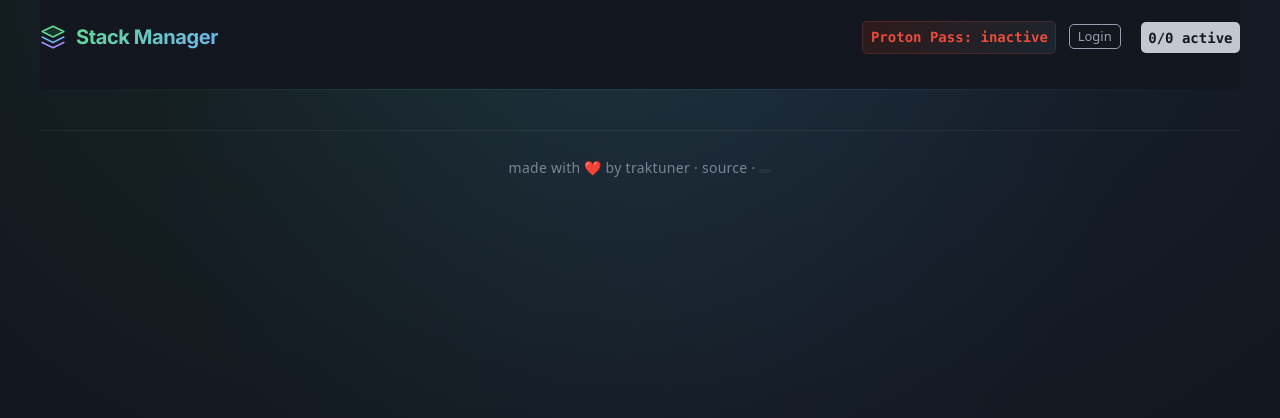
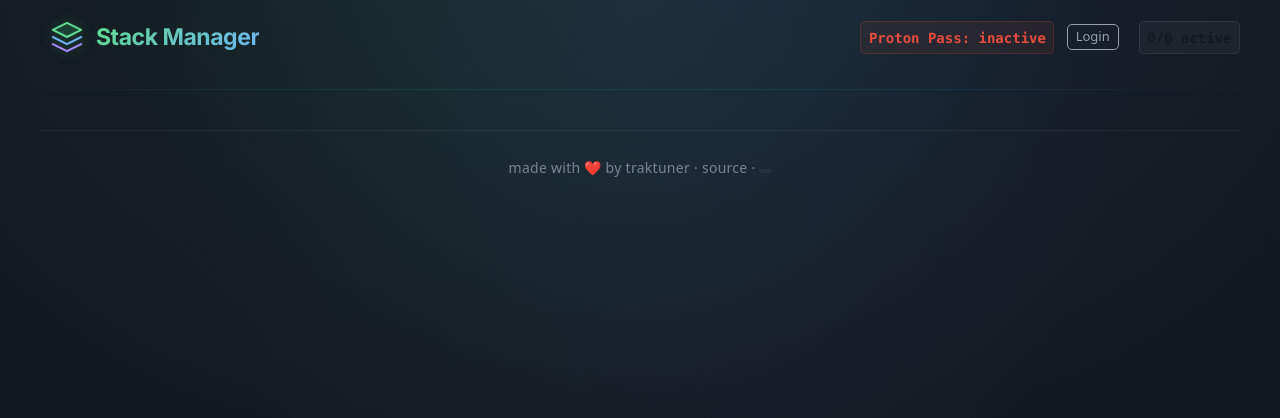
Before and after one commit to traktuner/stack-manager, a FastAPI app: template app/templates/base.html in a window 1280 px wide. Shown: the top 418 px of the page. Run offline with FastAPI, Linux system fonts and the light colour scheme; the template is opened without the code that fills it, so the values that code supplies are empty; some libraries are stand-ins or nearby versions.

Commit message:
fix UI bugs, fix log viewer

```diff
--- a/app/static/style.css
+++ b/app/static/style.css
@@ -15,15 +15,26 @@ main.container-fluid {
     padding: 0 1rem;
 }
 
-/* Nav accent */
+/* Nav — transparent, fades into background */
 header nav {
-    border-bottom: 1px solid transparent;
-    background-image: linear-gradient(var(--pico-background-color), var(--pico-background-color)),
-                      linear-gradient(90deg, transparent 5%, rgba(46, 204, 113, 0.15) 30%, rgba(52, 152, 219, 0.15) 70%, transparent 95%);
-    background-origin: padding-box, border-box;
-    background-clip: padding-box, border-box;
+    background: transparent;
+    border-bottom: none;
     padding-bottom: 0.75rem;
     margin-bottom: 0.5rem;
+}
+
+header {
+    position: relative;
+}
+
+header::after {
+    content: "";
+    position: absolute;
+    bottom: 0;
+    left: -2rem;
+    right: -2rem;
+    height: 1px;
+    background: linear-gradient(90deg, transparent 0%, rgba(46, 204, 113, 0.15) 25%, rgba(52, 152, 219, 0.15) 75%, transparent 100%);
 }
 
 /* Stack grid layout */
@@ -438,16 +449,18 @@ header nav {
 /* Header badges */
 nav kbd {
     font-size: 0.7rem;
+    background: rgba(255, 255, 255, 0.04);
+    border: 1px solid rgba(255, 255, 255, 0.08);
 }
 
 #pass-badge.pass-ok {
-    background: linear-gradient(135deg, #1a2f1a, #1a252f);
+    background: rgba(46, 204, 113, 0.08);
     border: 1px solid rgba(46, 204, 113, 0.2);
     color: #5fdb8f;
 }
 
 #pass-badge.pass-fail {
-    background: linear-gradient(135deg, #2f1a1a, #1a252f);
+    background: rgba(231, 76, 60, 0.08);
     border: 1px solid rgba(231, 76, 60, 0.2);
     color: #e74c3c;
 }
@@ -531,21 +544,23 @@ nav kbd {
 .brand {
     display: flex;
     align-items: center;
-    gap: 0.5rem;
+    gap: 0.6rem;
     text-decoration: none;
     color: inherit;
+    padding-left: 0.5rem;
 }
 
 .brand-icon {
-    width: 26px;
-    height: 26px;
+    width: 34px;
+    height: 34px;
     flex-shrink: 0;
+    filter: drop-shadow(0 0 6px rgba(95, 219, 143, 0.25));
 }
 
 .brand strong {
     font-family: 'Inter', system-ui, sans-serif;
     font-weight: 700;
-    font-size: 1rem;
+    font-size: 1.15rem;
     letter-spacing: -0.02em;
     background: linear-gradient(135deg, #5fdb8f, #6db3f2);
     -webkit-background-clip: text;
@@ -587,6 +602,7 @@ nav kbd {
 #logs-modal article {
     margin: 0;
     max-height: 85vh;
+    overflow: hidden;
     display: flex;
     flex-direction: column;
 }
@@ -602,13 +618,17 @@ nav kbd {
 }
 
 #logs-modal .logs-body {
-    overflow-y: auto;
+    overflow: hidden;
     flex: 1;
+    min-height: 0;
     padding: 0 1rem 1rem;
+    display: flex;
+    flex-direction: column;
 }
 
 .logs-pre {
-    max-height: 70vh;
+    flex: 1;
+    min-height: 0;
     overflow-y: auto;
     font-size: 0.72rem;
     line-height: 1.4;
```
